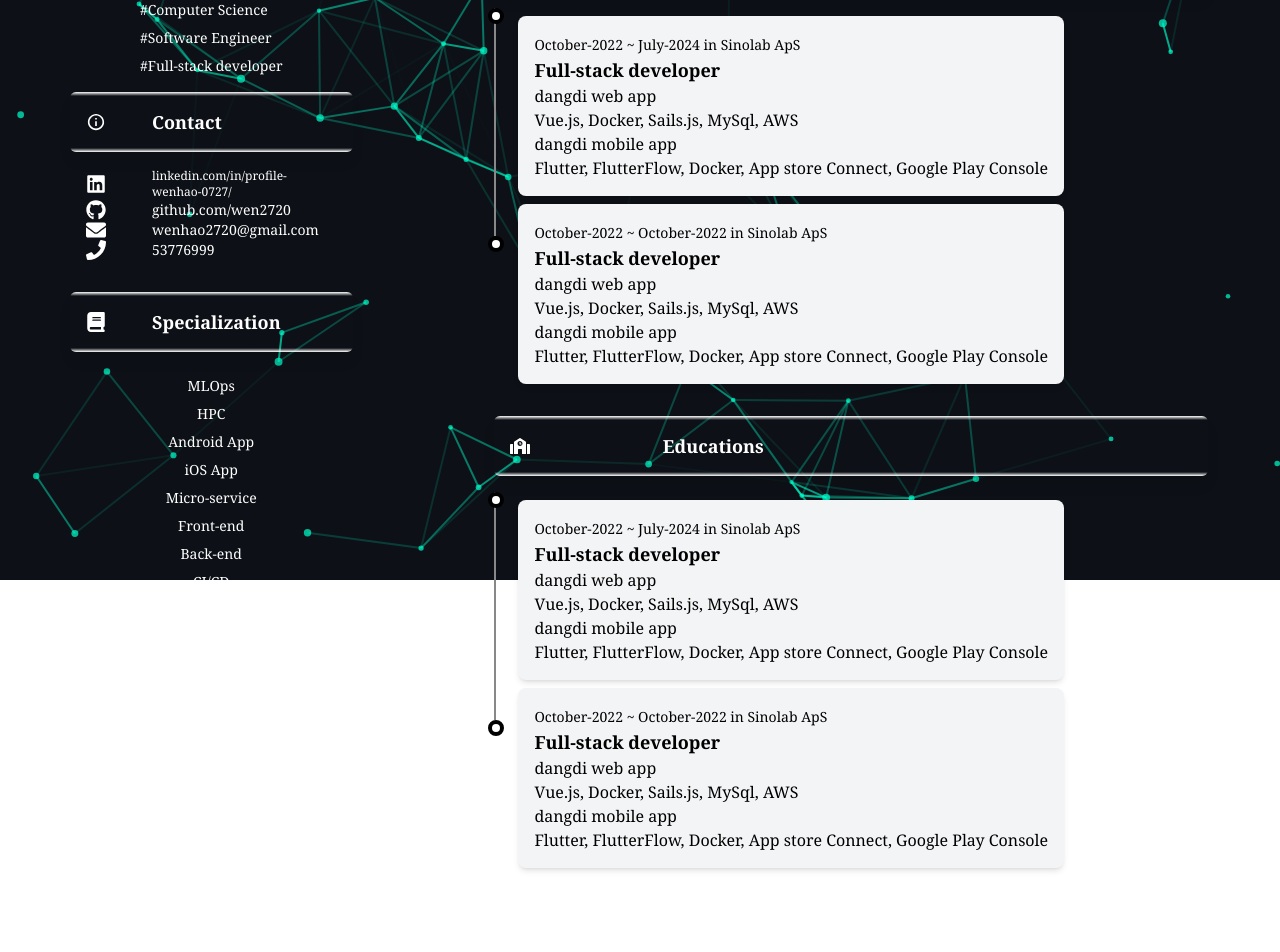
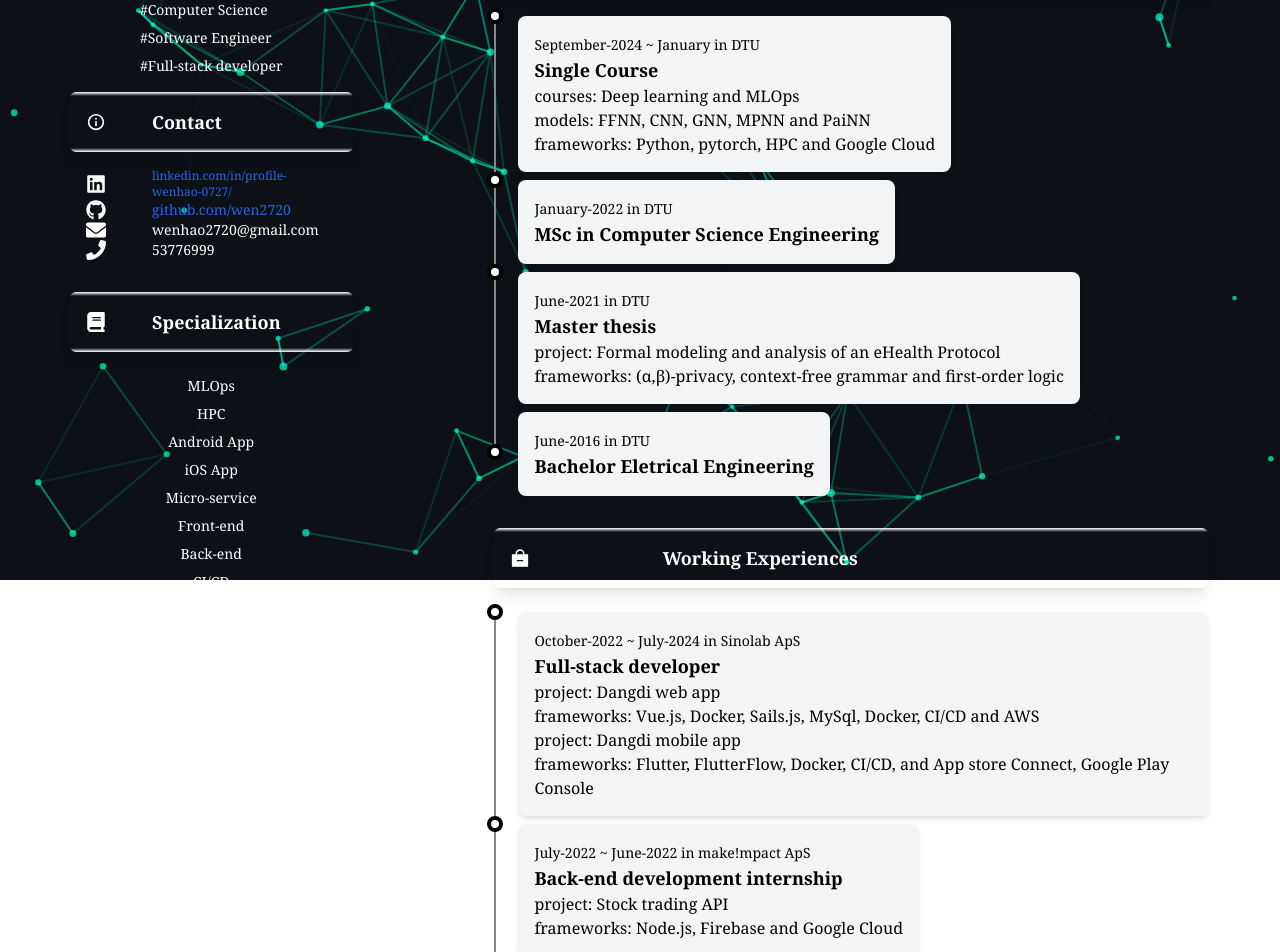
Before and after one commit to wen2720/next.cv, a Next.js app: page / in a window 1280 px wide. Shown: the part 220-1172 px from the top of the page. Before the commit the page ends 1144 px from the top, so only its background shows below. Built offline with nearby package versions, Linux system fonts and the light colour scheme.

Commit message:
add: hyper link for optional text

```diff
--- a/components/app/left_col.tsx
+++ b/components/app/left_col.tsx
@@ -42,10 +42,11 @@ const OneProfile: React.FC<CvSide> = ({
 
       {/* Hash tags */}
       <div>
-        {hash_tags.map((ht,i) =>(
-          <p key={i} className="mt-2 text-sm text-left">{ht}</p>
-        ))}
+      {hash_tags.map((ht) =>(
+        <p key={ht} className="mt-2 text-sm text-left">{ht}</p>
+      ))}
       </div>
+
 
       <div className="flex flex-col">
         <ProfileContact />
--- a/components/app/profile_about.tsx
+++ b/components/app/profile_about.tsx
@@ -4,7 +4,7 @@ interface PorfileAbout {
 }
 const ProfileAbout: React.FC<PorfileAbout> = ({
 	title = "About",
-	content = "I\'m looking for a full stack developer position. I've worked as an associated full stack developer for web and mobile applications. I graduated from DTU with MSc in Computer Science engineering."
+	content = "I\'m looking for a full stack developer role. I've worked as an associated full stack developer for developing web and mobile applications."
 }) => (
 	<>
 		<p className="font-bold underline">{title}</p>
--- a/components/app/profile_contacts.tsx
+++ b/components/app/profile_contacts.tsx
@@ -15,11 +15,13 @@ const ProfileContact: React.FC<Contact> = ({
 	contacts = [
 		{
 			icon: FaLinkedin, // React component for LinkedIn icon
-			id: "linkedin.com/in/profile-wenhao-0727/"
+			id: "linkedin.com/in/profile-wenhao-0727/",
+			link: "https://linkedin.com/in/profile-wenhao-0727/"
 		},
 		{
 			icon: FaGithub, // React component for GitHub icon
-			id: "github.com/wen2720"
+			id: "github.com/wen2720",
+			link: "https://github.com/wen2720/"
 		},
 		{
 			icon: FaEnvelope, // React component for Email icon
@@ -34,7 +36,7 @@ const ProfileContact: React.FC<Contact> = ({
 	/* React.Fragment allows you to return multiple elements without introducing additional DOM elements */
 	<>
 		{/* Bar */}
-		<ColorBox icon={title.icon} id={title.id}></ColorBox>
+		<ColorBox icon={title.icon} id={title.id} />
 
 		<div className="p-4">
 			{contacts.map((e,i) =>
@@ -42,7 +44,7 @@ const ProfileContact: React.FC<Contact> = ({
 					<IconLabel
 						key={e.id}
 						theme_font={{ fontsize: i === 0 ? "text-xs" : "text-sm" }}
-						icon_label={{ icon: e.icon, id: e.id }}
+						icon_label={{ icon: e.icon, id: e.id, link:e.link }}
 					/>
 				)
 			)}
--- a/components/app/profile_education.tsx
+++ b/components/app/profile_education.tsx
@@ -10,35 +10,47 @@ interface PorfileWorked{
 const ProfileEducation: React.FC<PorfileWorked> = ({
 	title = "Educations",
 	events = [
-		{ date: "October-2022 ~ July-2024 in Sinolab ApS", title: "Full-stack developer",
+		{
+			date: "September-2024 ~ January in DTU", title: "Single Course",
 			projects:
 			[
 				{
-					name: "dangdi web app",
-					frameworks: "Vue.js, Docker, Sails.js, MySql, AWS"
+					project: "",
+					courses: "Deep learning and MLOps",
+					models: "FFNN, CNN, GNN, MPNN and PaiNN",
+					frameworks: "Python, pytorch, HPC and Google Cloud"
 				},
-				{
-					name: "dangdi mobile app",
-					frameworks: "Flutter, FlutterFlow, Docker, App store Connect, Google Play Console"
-				},
-				//"Flutter", "FlutterFlow", "Docker", "App store Connect", "Google Play Console"
-				// "Flutter FlutterFlow"
 			]
 		},
-		{ date: "October-2022 ~ October-2022 in Sinolab ApS", title: "Full-stack developer",
+		{
+			date: "January-2022 in DTU", title: "MSc in Computer Science Engineering",
 			projects:
 			[
 				{
-					name: "dangdi web app",
-					frameworks: "Vue.js, Docker, Sails.js, MySql, AWS"
+					project: "",
+					frameworks: ""
 				},
+			]
+		},
+		{
+			date: "June-2021 in DTU", title: "Master thesis",
+			projects:
+			[
 				{
-					name: "dangdi mobile app",
-					frameworks: "Flutter, FlutterFlow, Docker, App store Connect, Google Play Console"
+					project: "Formal modeling and analysis of an eHealth Protocol",
+					frameworks: "(\u03B1,\u03B2)-privacy, context-free grammar and first-order logic"
 				},
-				//"Flutter", "FlutterFlow", "Docker", "App store Connect", "Google Play Console"
 			]
-			// "Flutter FlutterFlow"
+		},
+		{
+			date: "June-2016 in DTU", title: "Bachelor Eletrical Engineering ",
+			projects:
+			[
+				{
+					project: "",
+					frameworks: ""
+				},
+			]
 		},
 	]
 }) =>{
@@ -63,15 +75,15 @@ const ProfileEducation: React.FC<PorfileWorked> = ({
 
 					{
 						show_events &&
-						events.slice(0,-1).map((event, index) => (
-							<div key={"working experiece" + index} className="relative flex items-start gap-6">
+						events.slice(0,-1).map((event) => (
+							<div key={event.date} className="relative flex items-start gap-6">
 								<EventBox date={event.date} title={event.title} start={false} projects={event.projects} />
 							</div>
 						))
 					}
 				</div>
 
-				<div key={events[events.length-1].title + events[events.length-1].date} className="relative flex items-start gap-6 mb-8">
+				<div key={events[events.length-1].date} className="relative flex items-start gap-6 mb-8">
 					<EventBox date={first_event.date} title={first_event.title} projects={first_event.projects} start={true} />
 				</div>
 			</>
--- a/components/app/profile_languages.tsx
+++ b/components/app/profile_languages.tsx
@@ -39,8 +39,8 @@ const ProfileLanguage: React.FC<LanguageSkills> = ({
 		<ColorBox icon={title.icon} id={title.id}></ColorBox>
 
 		<div className="grid grid-cols-2 gap-4 p-4">
-			{languages.map((e,i) =>(
-				<React.Fragment key={i}>
+			{languages.map((e) =>(
+				<React.Fragment key={e.language}>
 					<p>{e.language}</p>
 					<p>{e.level}</p>
 				</React.Fragment>
--- a/components/app/profile_specials.tsx
+++ b/components/app/profile_specials.tsx
@@ -18,7 +18,7 @@ const ProfileSpecials: React.FC<SpecialSkills> = ({
 
 		<div className="p-4 item-center">
 			{skills.map((e,i) =>(
-				<p key={i} className="mt-2 text-sm text-center">{e}</p>
+				<p key={"skills"+i} className="mt-2 text-sm text-center">{e}</p>
 			))}
 		</div>
 	</>
--- a/components/app/profile_worked.tsx
+++ b/components/app/profile_worked.tsx
@@ -14,32 +14,51 @@ const ProfileWorked: React.FC<PorfileWorked> = ({
 			projects:
 			[
 				{
-					name: "dangdi web app",
-					frameworks: "Vue.js, Docker, Sails.js, MySql, AWS"
+					project: "Dangdi web app",
+					frameworks: "Vue.js, Docker, Sails.js, MySql, Docker, CI/CD and AWS"
 				},
 				{
-					name: "dangdi mobile app",
-					frameworks: "Flutter, FlutterFlow, Docker, App store Connect, Google Play Console"
+					project: "Dangdi mobile app",
+					frameworks: "Flutter, FlutterFlow, Docker, CI/CD, and App store Connect, Google Play Console"
 				},
-				//"Flutter", "FlutterFlow", "Docker", "App store Connect", "Google Play Console"
-				// "Flutter FlutterFlow"
 			]
 		},
-		{ date: "October-2022 ~ October-2022 in Sinolab ApS", title: "Full-stack developer",
+		{ date: "July-2022 ~ June-2022 in make!mpact ApS", title: "Back-end development internship",
 			projects:
 			[
 				{
-					name: "dangdi web app",
-					frameworks: "Vue.js, Docker, Sails.js, MySql, AWS"
+					project: "Stock trading API",
+					frameworks: "Node.js, Firebase and Google Cloud"
 				},
+			]
+		},
+		{ date: "Feburary-2018 ~ May-2019 in make!mpact ApS", title: "DTU Teaching Assistant",
+			projects:
+			[
 				{
-					name: "dangdi mobile app",
-					frameworks: "Flutter, FlutterFlow, Docker, App store Connect, Google Play Console"
+					project: "System Integaration",
+					frameworks: "UML, Agile and Scurm "
 				},
-				//"Flutter", "FlutterFlow", "Docker", "App store Connect", "Google Play Console"
 			]
-			// "Flutter FlutterFlow"
 		},
+		{ date: "January-2016 ~ June-2016 in Merus Audio", title: "DTU Bachelor Thesis",
+			projects:
+			[
+				{
+					project: "FPGA Scan Test",
+					frameworks: "VHDL and FPGA "
+				},
+			]
+		},
+		{ date: "January-2013 ~ June-2013 in Neusoft", title: "Android app testing internship",
+			projects:
+			[
+				{
+					project: "Online library",
+					frameworks: "Java and Android"
+				},
+			]
+		}
 	]
 }) =>{
 	if (events === null) {
@@ -64,14 +83,14 @@ const ProfileWorked: React.FC<PorfileWorked> = ({
 					{
 						show_events &&
 						events.slice(0,-1).map((event, index) => (
-							<div key={"working experiece" + index} className="relative flex items-start gap-6">
+							<div key={event.date} className="relative flex items-start gap-6">
 								<EventBox date={event.date} title={event.title} start={false} projects={event.projects} />
 							</div>
 						))
 					}
 					</div>
 
-				<div key={events[events.length-1].title + events[events.length-1].date} className="relative flex items-start gap-6 mb-8">
+				<div key={events[events.length-1].date} className="relative flex items-start gap-6 mb-8">
 					<EventBox date={first_event.date} title={first_event.title} projects={first_event.projects} start={true} />
 				</div>
 			</>
--- a/components/app/right_col.tsx
+++ b/components/app/right_col.tsx
@@ -17,8 +17,8 @@ const MainCol: React.FC<CvContent> = ({
   return (
     <div className={clsx("flex-col p-6 m-6 rounded-lg", font_style, font_color )}>
       <AboutProfile/>
+      <ProfileEducation/>
       <ProfileWorked/>
-      <ProfileEducation/>
     </div>
   );
 };
--- a/components/event_box.tsx
+++ b/components/event_box.tsx
@@ -1,8 +1,11 @@
 import clsx from "clsx"
 
 interface WorkProject {
-  name: string
+  project: string
   frameworks: string
+  courses?: string
+  link?:string
+  model?:string
 }
 export interface WorkExp {
   date: string
@@ -19,18 +22,24 @@ export const EventBox: React.FC<WorkExp> = ({
 }) => (
   <>
     {/* Time Point */}
-    <div className={clsx("-left-[6px] w-4 h-4 bg-white rounded-full border-4 border-black absolute", start ? "top-10" : "top-0")}></div>
+    <div className={clsx("-left-[7px] w-4 h-4 bg-white rounded-full border-4 border-black absolute", start ? "top-10" : "top-0")}></div>
 
 
     {/* Event Content */}
     <div className="ml-6 mt-2 bg-gray-100 p-4 rounded-lg shadow-md text-black">
       <span className="text-sm">{date}</span>
       <h3 className="text-lg font-bold">{title}</h3>
-      {projects?.map((e, i) =>(
-        <>
-        <p key={i+e.name}>{e.name}</p>
-        <p key={i+e.frameworks}>{e.frameworks}</p>
-        </>
+      {projects?.map((e) =>(
+        <div key={e.project}>
+          {
+            Object.entries(e).map(([a,b]) =>(
+              b !== "" &&
+              <p key={a}>
+                <span key={b}>{a}:</span> {b}
+              </p>
+            ))
+          }
+        </div>
       ))}
     </div>
   </>
--- a/components/icon_label.tsx
+++ b/components/icon_label.tsx
@@ -4,6 +4,7 @@
 	The styles can also be develop for further reqirement.
 */
 import { IconText } from "@/components/color_box"
+import clsx from "clsx"
 
 interface TextTheme{
 	font?: string
@@ -19,7 +20,7 @@ interface ALabel {
 
 const IconLabel: React.FC<ALabel> = ({
 	theme_font: {bold, fontsize},
-	icon_label: {icon:Icon, id}
+	icon_label: {icon:Icon, id, link}
 }) => (
 	<div className="flex items-center">
 		{/* Icon: Takes 1/5 of the space */}
@@ -29,7 +30,14 @@ const IconLabel: React.FC<ALabel> = ({
 
 		{/* Label: Takes the remaining 2/5 of the space */}
 		<div className="w-2/5 pl-4">
-			<p className={`text-lg ${bold} ${fontsize} text-white`}>{id}</p>
+		{
+			<p className={clsx("text-lg text-white", bold, fontsize)}>{
+				link === undefined?
+				id
+				:
+				<a className={'text-blue-600'} href={`${link}`}>{id}</a>
+			}</p>
+		}
 		</div>
 	</div>
 )
```
Also changed, not shown: components/color_box.tsx (+5 -6 lines).
